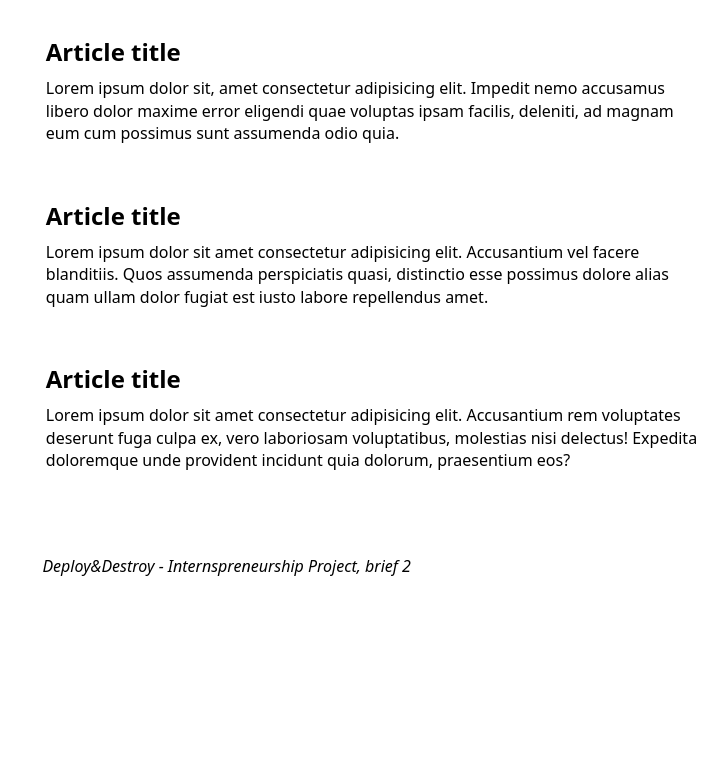
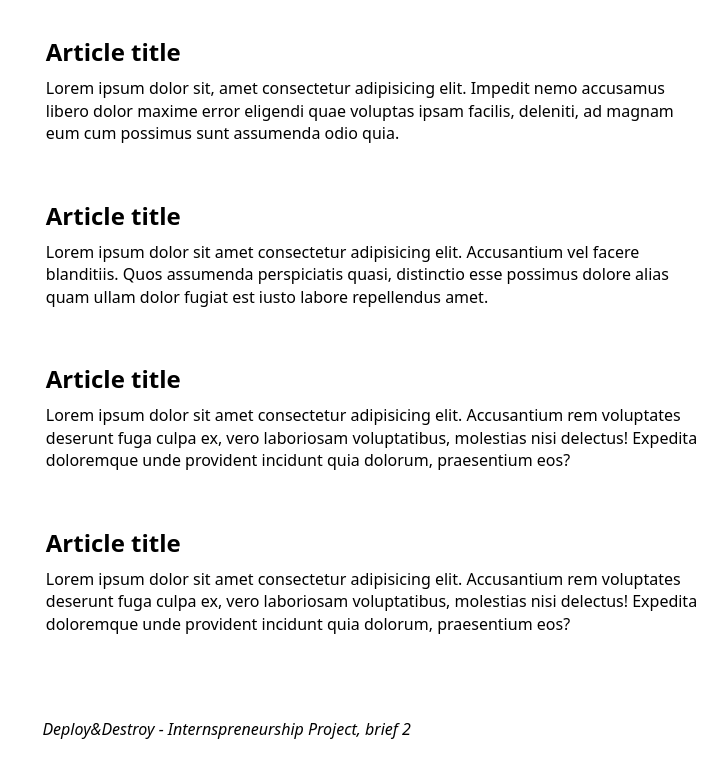
Before and after one commit to Inot-Org/demo, a plain HTML site: page index.html in a window 1280 px wide. Shown: the part 115-878 px from the top of the page, without its empty margins (267-994 px from the left). Before the commit the page ends 800 px from the top, so only its background shows below. Drawn offline with Linux system fonts and the light colour scheme.

Commit message:
feat: add article 4

```diff
--- a/index.html
+++ b/index.html
@@ -36,9 +36,18 @@
       </section>
 
       <section>
-        <article data-testid="article-3">
+        <article>
           <h2 data-testid="article-3 article-title">Article title</h2>
           <p data-testid="article-3 article-content">
+            Lorem ipsum dolor sit amet consectetur adipisicing elit. Accusantium rem voluptates deserunt fuga culpa ex, vero
+            laboriosam voluptatibus, molestias nisi delectus! Expedita doloremque unde provident incidunt quia dolorum,
+            praesentium eos?
+          </p>
+        </article>
+
+        <article data-testid="article-4">
+          <h2 data-testid="article-4 article-title">Article title</h2>
+          <p data-testid="article-4 article-content">
             Lorem ipsum dolor sit amet consectetur adipisicing elit. Accusantium rem voluptates deserunt fuga culpa ex, vero
             laboriosam voluptatibus, molestias nisi delectus! Expedita doloremque unde provident incidunt quia dolorum,
             praesentium eos?
```
